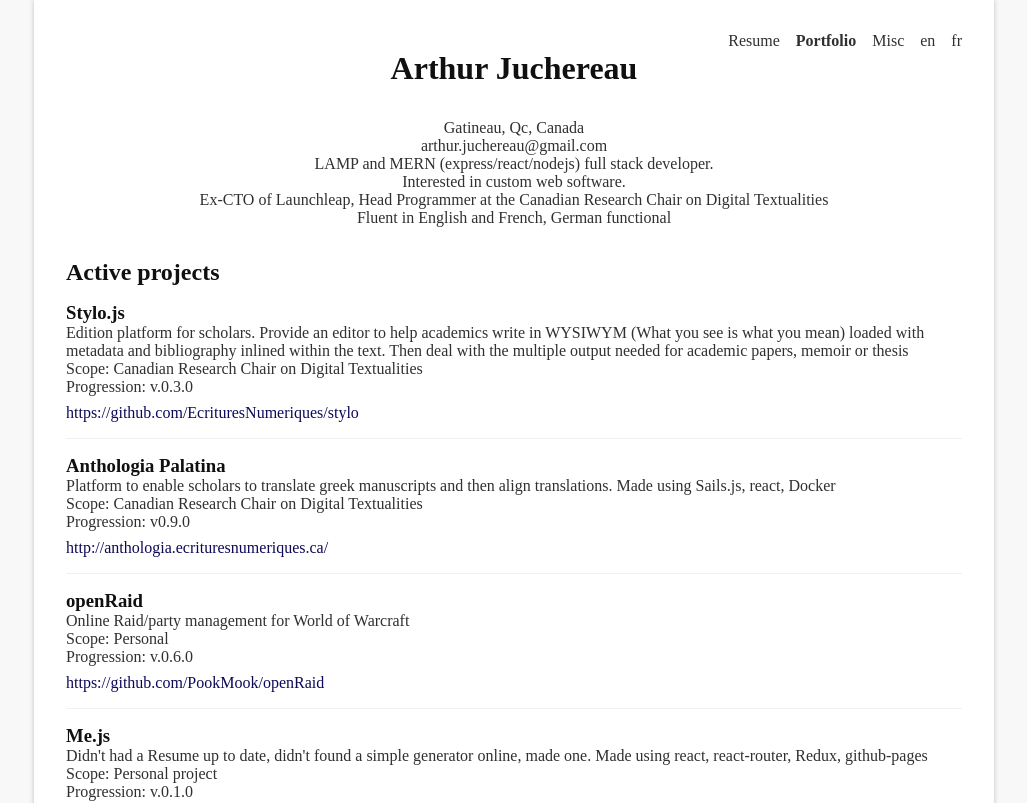
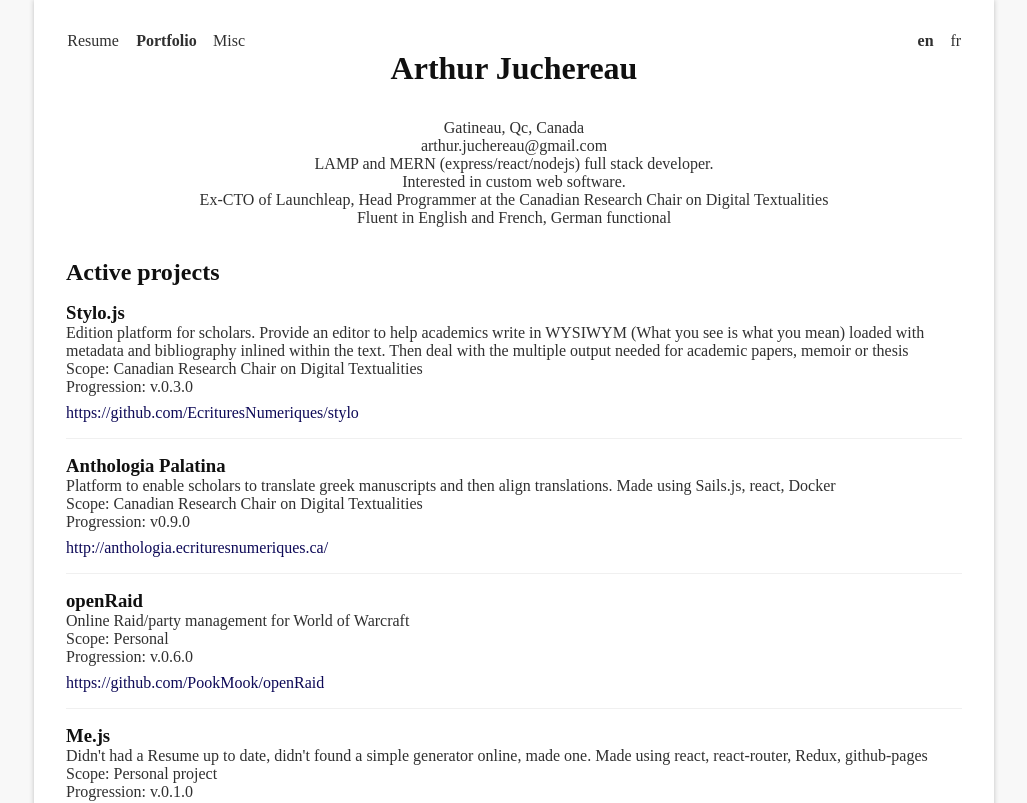
Before and after one commit to PookMook/Me.js, a React app: page /en/Portfolio in a window 1280 px wide. Shown: the top 803 px of the page, without its empty margins (126-1153 px from the left). Built offline with nearby package versions, Linux system fonts and the light colour scheme.

Commit message:
nav links

```diff
--- a/src/css/demo.css
+++ b/src/css/demo.css
@@ -11,6 +11,7 @@
    # ================================================================= */
 
 html {
+  -webkit-box-sizing: border-box;
           box-sizing: border-box;
   overflow-y: scroll; /* All browsers without overlaying scrollbars */
   -webkit-text-size-adjust: 100%; /* iOS 8+ */
@@ -20,6 +21,7 @@ html {
 ::before,
 ::after {
   background-repeat: no-repeat; /* Set `background-repeat: no-repeat` to all elements and pseudo elements */
+  -webkit-box-sizing: inherit;
           box-sizing: inherit;
 }
 
@@ -32,6 +34,7 @@ html {
 * {
   padding: 0; /* Reset `padding` and `margin` of all elements */
   margin: 0;
+  -webkit-box-sizing: border-box;
           box-sizing: border-box;
 }
 
@@ -351,6 +354,7 @@ html{
   width:100%;
   max-width:960px;
   margin:0 auto;
+  -webkit-box-shadow: 0 0 5px #c0c0c0;
           box-shadow: 0 0 5px #c0c0c0;
   padding:2em;
   color:#303030;
@@ -370,48 +374,83 @@ section {
   text-align: center;
 }
 #page > header > nav {
-  text-align:right;
+  display:-webkit-box;
+  display:-ms-flexbox;
+  display:flex;
+  user-select:none;
+}
+#page > header > nav > div.spacer {
+  flex:1 1 auto;
 }
 #page > header > nav > a {
   margin-right:1em;
   display:inline-block;
+  flex:0 0 auto;
+}
+#page > header > nav > a::after {
+  display: block;
+  content: attr(title);
+  font-weight: bold;
+  height: 0;
+  overflow: hidden;
+  visibility: hidden;
 }
 #page > header > nav > a:last-child {
   margin-right:0;
+}
+#page > header > nav > a.selected{
+  font-weight: bold;
 }
 article{
   border-bottom:1px solid #f0f0f0;
   padding:1em 0;
 }
 article.line {
-  display:-webkit-flex;
+  display:-webkit-box;
+  display:-ms-flexbox;
   display:flex;
 }
 article.line > div{
+  -webkit-box-flex: 1;
+      -ms-flex: 1 1 auto;
           flex: 1 1 auto;
 }
 article.line > p:first-child{
+  -webkit-box-flex:0;
+      -ms-flex:0 0 110px;
           flex:0 0 110px;
   margin-right: 1em;
 }
 article.line > p:last-child{
+  -webkit-box-flex:0;
+      -ms-flex:0 0 150px;
           flex:0 0 150px;
   margin-left:1em;
 }
 @media only screen AND (max-width:660px){
   article.line {
-    -webkit-flex-direction:column;
+    -webkit-box-orient: vertical;
+    -webkit-box-direction: normal;
+        -ms-flex-direction: column;
             flex-direction: column;
   }
   article.line > div{
+    -webkit-box-flex: 1;
+        -ms-flex: 1 1 auto;
             flex: 1 1 auto;
   }
   article.line > p:first-child{
+    -webkit-box-flex:0;
+        -ms-flex:0 0 auto;
             flex:0 0 auto;
     margin-right: 0em;
+    -webkit-box-ordinal-group:4;
+        -ms-flex-order:3;
             order:3;
   }
   article.line > p:last-child{
+    -webkit-box-flex:0;
+        -ms-flex:0 0 auto;
             flex:0 0 auto;
     margin-left:0em;
   }
--- a/src/js/components/Header.jsx
+++ b/src/js/components/Header.jsx
@@ -11,10 +11,11 @@ export function Header (props) {
       <header>
         <nav>
           {Object.keys(data).map((cat)=>
-            (<Link to={"/"+lang+"/"+cat} key={"category"+cat} activeStyle={{ 'fontWeight': 'bold' }}>{cat}</Link>)
+            (<Link to={"/"+lang+"/"+cat} key={"category"+cat} title={cat} activeClassName="selected">{cat}</Link>)
           )}
+          <div className="spacer"></div>
           {Object.keys(languages).length > 1 && Object.keys(languages).map((language)=>(
-            <Link to={"/"+language+"/"+Object.keys(languages[language].data)[0]} key={language+"category"} activeStyle={{ 'fontWeight': 'bold' }}>{language}</Link>
+            <Link to={"/"+language+"/"+Object.keys(languages[language].data)[0]} key={language+"category"} title={language} className={lang===language?"selected":''}>{language}</Link>
           ))}
         </nav>
         <h1>{infos.name}</h1>
--- a/src/js/redux/init.js
+++ b/src/js/redux/init.js
@@ -264,12 +264,12 @@ const init = {
       "name": "Arthur Juchereau",
       "contact": "arthur.juchereau@gmail.com",
       "location": "Gatineau, Qc, Canada",
-      "summary": "LAMP and MERN (express/react/nodejs) full stack developer.\n Interested in custom web software.\n Ex-CTO of Launchleap, Head Programmer at the Canadian Research Chair on Digital Textualities",
+      "summary": "Dévoloppeur full-stack LAMP et MERN (express/react/nodejs).\n Intéressé par les plateformes web personnalisées.\n Ancien CTO de Launchleap, développeur principal de la Chaire de Recherche du Canada sur les Écritures Numériques",
       "languages": "Bilingue Français/Anglais, Allemand fonctionnel",
     },
     "data":{
       "CV":{
-        "Skillsets": [
+        "Compétences": [
           {
             "title": "Frontend",
             "subskills": [
@@ -285,46 +285,46 @@ const init = {
           {
             "title": "Backend",
             "subskills": [
-              "Dedicated/Virtual private server administration",
+              "Administration de serveur Dédié/virtuel",
               "Linux/Apache/MYSQL/PHP stack",
               "Mongo/Express/Node stack",
-              "SQL and NoSQL databases",
+              "Bases de données SQL et NoSQL",
               "Erlang/Elixir/Phoenix",
-              "deployment (Git, Docker)",
-              "SSL certification"
+              "Déploiement continue (Git, Docker)",
+              "certificationSSL"
             ],
             "cardType": "Skillset"
           },
           {
-            "title": "Computer Hardware",
+            "title": "Matériel informatique",
             "subskills": [
-              "Network Architecture",
-              "router/switch administration",
-              "computer part selection",
-              "assembly and maintenance",
-              "electronic repair"
+              "Architecture réseau",
+              "Administration de routeurs/switchs",
+              "Selection de pièces informatiques",
+              "Assemblage et maintenance",
+              "Réparation"
             ],
             "cardType": "Skillset"
           },
           {
-            "title":"Data science",
-            "subskills":["R","SAS","Python","Hadoop","SQL/NoSQL databases"],
+            "title":"Traitement des données",
+            "subskills":["R","SAS","Python","Hadoop","bases de données SQL/NoSQL"],
             "cardType": "Skillset"
           },
           {
             "title": "Audio/Video/Photo",
             "subskills": [
-              "video transcoding",
-              "DSLR operation",
-              "audio/video/photo captation",
-              "adobe suit (Lightroom, illustrator, photoshop)",
+              "transcodage video",
+              "camera reflex et sans-mirroir",
+              "captation audio/video/photo",
+              "suite adobe (Lightroom, illustrator, photoshop)",
               "Studio preparation",
               "lighting configuration and shooting"
             ],
             "cardType": "Skillset"
           }
         ],
-        "Experiences": [
+        "Expériences": [
           {
             "date": "2014, Present",
             "title": "Tech Ninja, head Developer at Canadian Research Chair of Digital Textualities",
```
Lines whose indentation alone changed are shown as unchanged.
